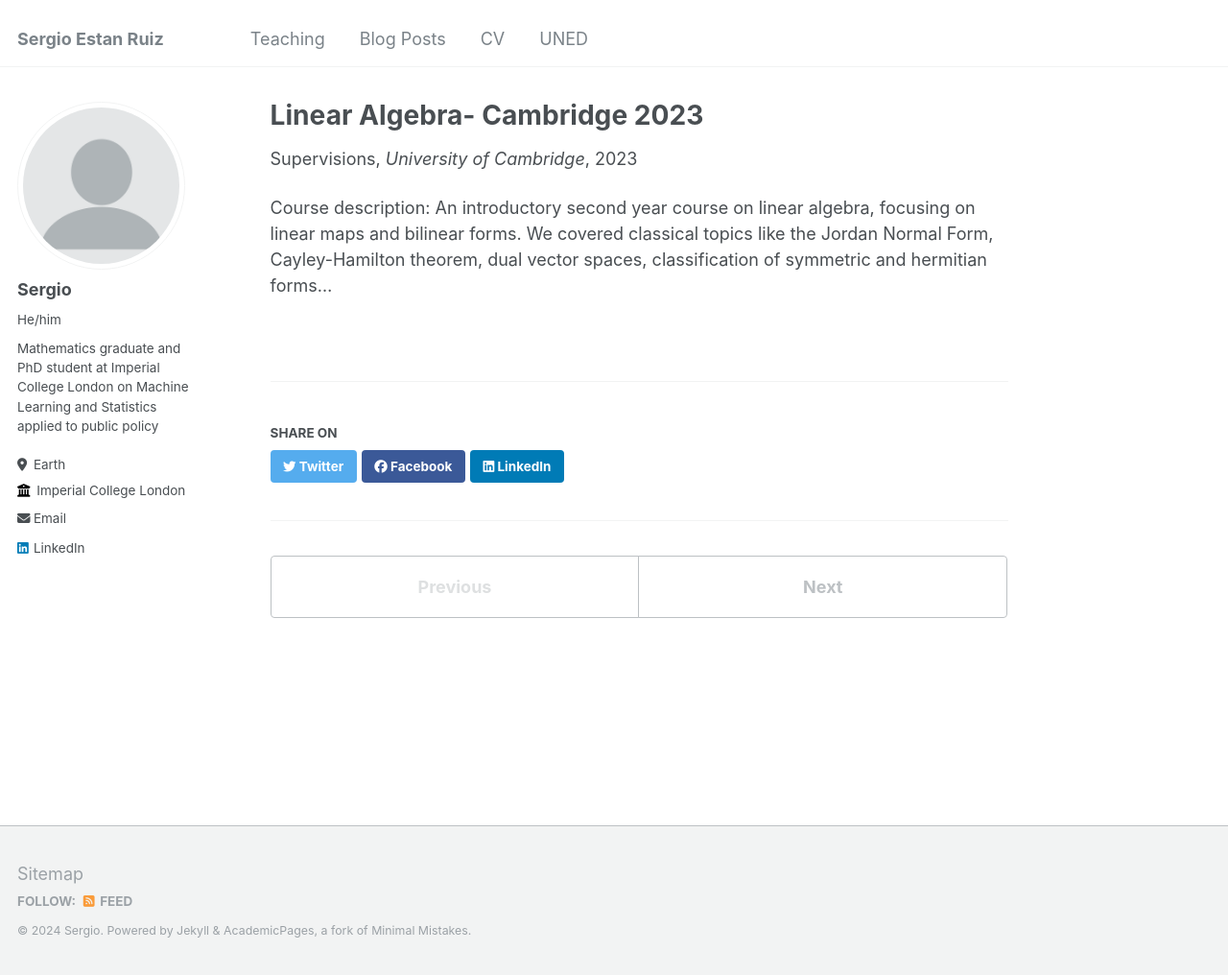
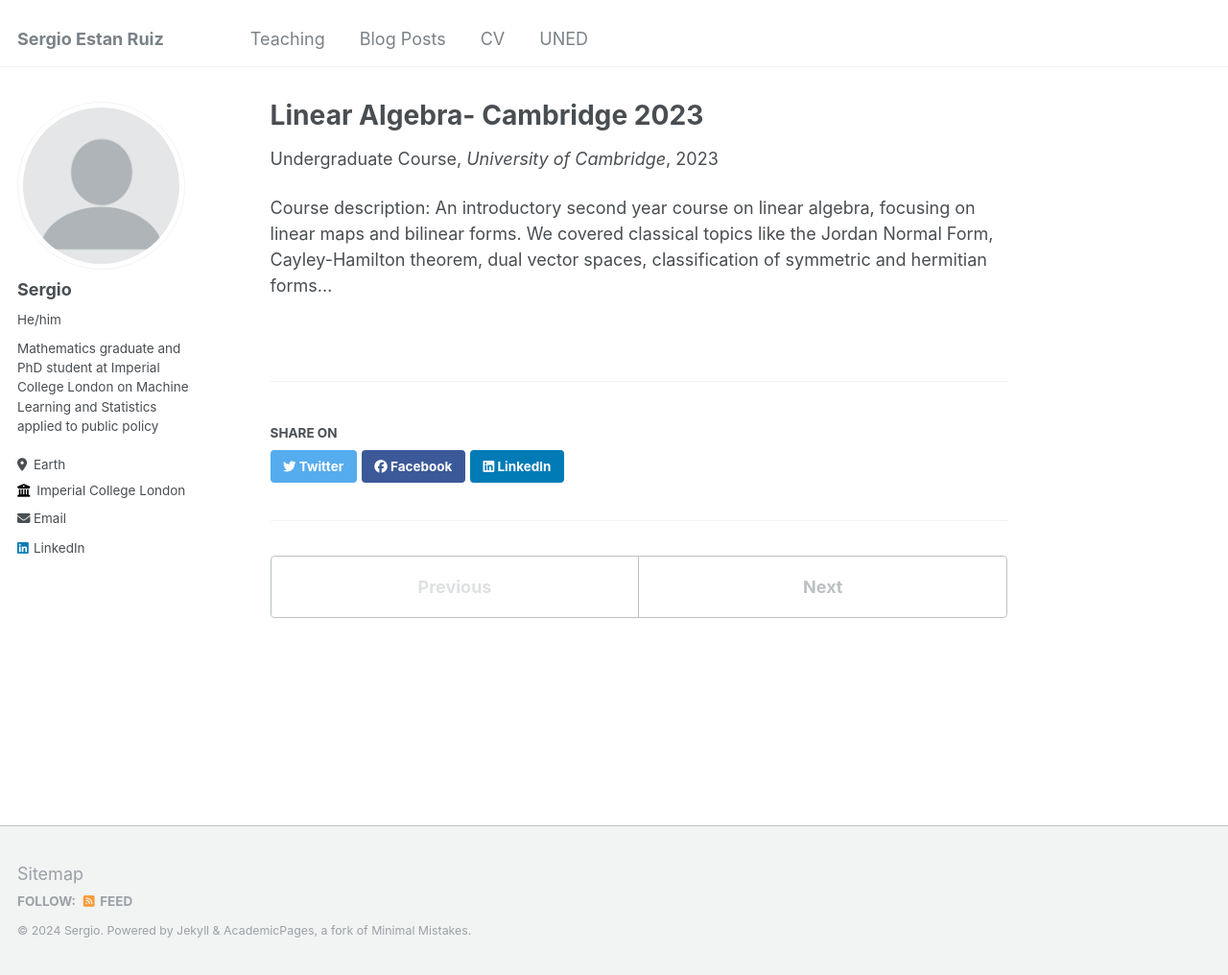
Before and after one commit to SergioEstan/sergioestan.github.io, a Jekyll site: the page built from _teaching/2023LinearAlgebra.md, in a window 1280 px wide and 1016 px high. Shown: the whole window at 96% size. Built offline with Jekyll 4.4.1, drawn with Linux system fonts in a browser that asks for light colours.

Commit message:
Update 2023LinearAlgebra.md

```diff
--- a/_teaching/2023LinearAlgebra.md
+++ b/_teaching/2023LinearAlgebra.md
@@ -1,7 +1,7 @@
 ---
 title: "Linear Algebra- Cambridge 2023"
 collection: teaching
-type: "Supervisions"
+type: "Undergraduate Course"
 permalink: /teaching/2023LinearAlgebra
 venue: "University of Cambridge"
 date: 01/10/2023
```
